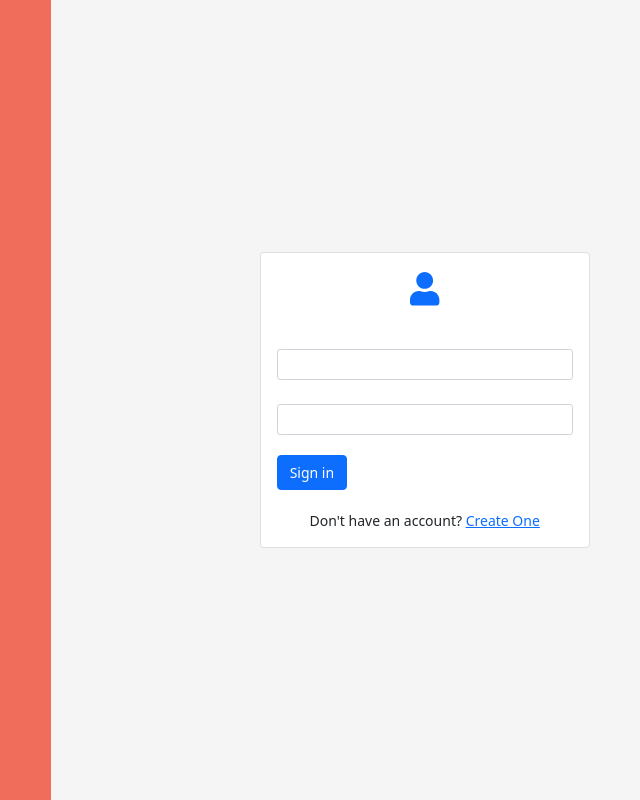
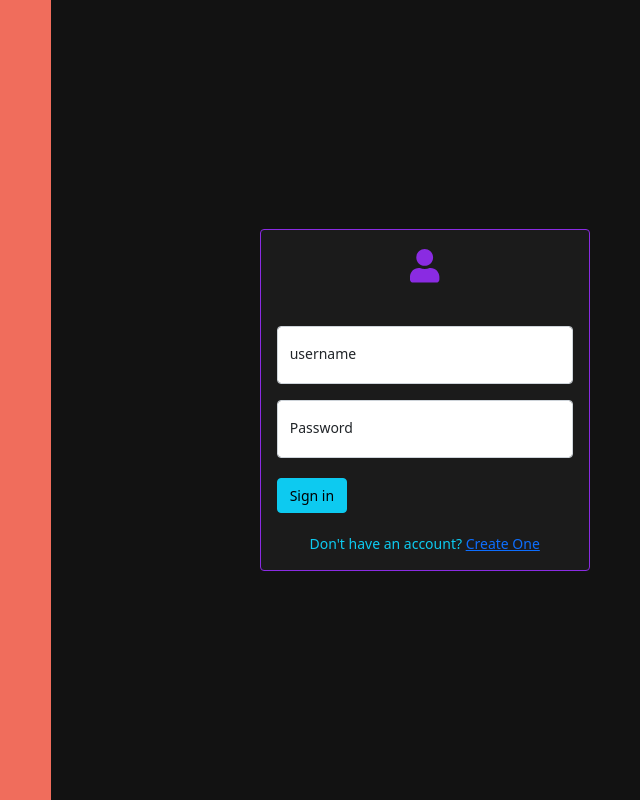
Before and after one commit to ashwinrishipj/Hanson-h10005821, an Angular app in the folder FrontEnd/: page / in a window 1280 px wide. Shown: the whole page, without its empty margins (482-1122 px from the left). Built offline with nearby package versions, Linux system fonts and the light colour scheme.

Commit message:
login update 1.0

```diff
--- /dev/null
+++ b/FrontEnd/src/app/Student/home/home.component.html
@@ -0,0 +1 @@
+<p>home works!</p>
--- /dev/null
+++ b/FrontEnd/src/app/Student/home/home.component.ts
@@ -0,0 +1,15 @@
+import { Component, OnInit } from '@angular/core';
+
+@Component({
+  selector: 'app-home',
+  templateUrl: './home.component.html',
+  styleUrls: ['./home.component.scss']
+})
+export class HomeComponent implements OnInit {
+
+  constructor() { }
+
+  ngOnInit(): void {
+  }
+
+}
--- a/FrontEnd/src/app/app-routing.module.ts
+++ b/FrontEnd/src/app/app-routing.module.ts
@@ -1,10 +1,12 @@
 import { NgModule } from '@angular/core';
 import { RouterModule, Routes } from '@angular/router';
+import { LoginComponent } from './login/login.component';
+import { HomeComponent } from './Student/home/home.component';
 
-const routes: Routes = [];
+const routes: Routes = [{ path: '', component: LoginComponent,pathMatch:"full" }];
 
 @NgModule({
   imports: [RouterModule.forRoot(routes)],
-  exports: [RouterModule]
+  exports: [RouterModule],
 })
-export class AppRoutingModule { }
+export class AppRoutingModule {}
--- a/FrontEnd/src/app/app.component.html
+++ b/FrontEnd/src/app/app.component.html
@@ -1,3 +1 @@
-
-
-<app-login></app-login>
+<router-outlet></router-outlet>
--- a/FrontEnd/src/app/login/login.component.html
+++ b/FrontEnd/src/app/login/login.component.html
@@ -1,9 +1,8 @@
 <div class="container-fluid">
     <div class="row">
          <div class="col-lg-5" style="background-color: rgb(240, 109, 92); height: 100vh;">
-
          </div>
-         <div class="col-lg-7 " style="background-color: whitesmoke; height: 100vh;">
+         <div class="col-lg-7 " style="background-color:  #121212; height: 100vh;">
             <div class="global-container ">
                 <div class="card login-form">
                 <div class="card-body">
@@ -11,16 +10,27 @@
                         <fa-icon [icon]="faUser" class="fauser"></fa-icon>
                     </h3>
                     <div class="card-text">
-                        <form>
+                        <form [formGroup] ="loginForm">
                             <div class="form-group">
-                                <input type="email" class="form-control form-control-sm username" id="exampleInputEmail1" aria-describedby="emailHelp">
+                                <div class="form-floating mb-3 text-dark">
+                                    <input type="text" formControlName = "username" [ngClass] = "{'is-invalid':loginForm.controls.username.errors}" class="form-control" id="floatingInput" placeholder="h10002711">
+                                    <label for="floatingInput">username</label>
+                                    <div *ngIf="loginForm.controls.username.errors" class="invalid-feedback">
+                                        username is required
+                                    </div>
+                                  </div>
+
+                                  <div class="form-floating">
+                                    <input type="password" formControlName = "password" [ngClass] = "{'is-invalid':loginForm.controls.password.errors}"  class="form-control" id="floatingPassword" placeholder="Password">
+                                    <label for="floatingPassword">Password</label>
+                                    <div *ngIf="loginForm.controls.password.errors" class="invalid-feedback">
+                                       password must be alpha numeric
+                                    </div>
+                                  </div>
                             </div>
-                            <div class="form-group mt-4">
-                                <input type="password" class="form-control form-control-sm" id="exampleInputPassword1">
-                            </div>
-                            <button type="submit" class="btn btn-primary btn-block">Sign in</button>
+                            <button type="submit" class="btn btn-info btn-block" [disabled] ="!loginForm.valid" (click)="onLoginSubmit()">Sign in</button>
 
-                            <div class="sign-up">
+                            <div class="sign-up text-info">
                                 Don't have an account? <a href="#">Create One</a>
                             </div>
                         </form>
--- a/FrontEnd/src/app/login/login.component.scss
+++ b/FrontEnd/src/app/login/login.component.scss
@@ -29,6 +29,8 @@ form{
 .login-form{
 	width:330px;
 	margin:20px;
+	background-color:  #1b1b1b;
+	border: 1px solid blueviolet;
 }
 
 .sign-up{
@@ -71,6 +73,6 @@ input[type="color"]:focus,
 	box-shadow:0 0 8px red;
 }
 .fauser{
-	color: #0d6efd;
+	color: blueviolet;
 	font-size: larger;
 }
--- a/FrontEnd/src/app/login/login.component.ts
+++ b/FrontEnd/src/app/login/login.component.ts
@@ -1,26 +1,30 @@
 import { Component, OnInit } from '@angular/core';
+import { FormBuilder, FormControl, FormGroup, Validators } from '@angular/forms';
+import { Router } from '@angular/router';
 import { faUser } from '@fortawesome/free-solid-svg-icons';
 
 @Component({
   selector: 'app-login',
   templateUrl: './login.component.html',
-  styleUrls: ['./login.component.scss']
+  styleUrls: ['./login.component.scss'],
 })
 export class LoginComponent implements OnInit {
+  faUser = faUser;
+  loginForm: FormGroup;
+  unamePattern = "^[a-z0-9_-]{8,15}$";
+  pwdPattern = "^(?=.*\d)(?=.*[a-z])(?=.*[A-Z])(?!.*\s).{6,12}$";
 
-  faUser = faUser;
-
-  constructor() { }
-
-  ngOnInit(): void {
+  constructor(private formBuilder: FormBuilder,private router: Router) {
+    this.loginForm = this.formBuilder.group(
+      {
+       username: ['',Validators.pattern(this.unamePattern)],
+       password: ['',Validators.pattern(this.pwdPattern)]
+      }
+    )
   }
 
-  public onInputOtp(event:any){
-
+  ngOnInit(): void {}
+  onLoginSubmit(){
+    this.router.navigate(['/home']);
   }
-  public submitOtp(event : any){
-    event.preventDefault();
-    // alert(this.digitOne);
-  }
-
 }
```
Also changed, not shown: FrontEnd/src/app/app.module.ts (+7 -2 lines), FrontEnd/src/app/Student/home/home.component.scss (added), 1 other file (tests, documents, lock files or other folders).
